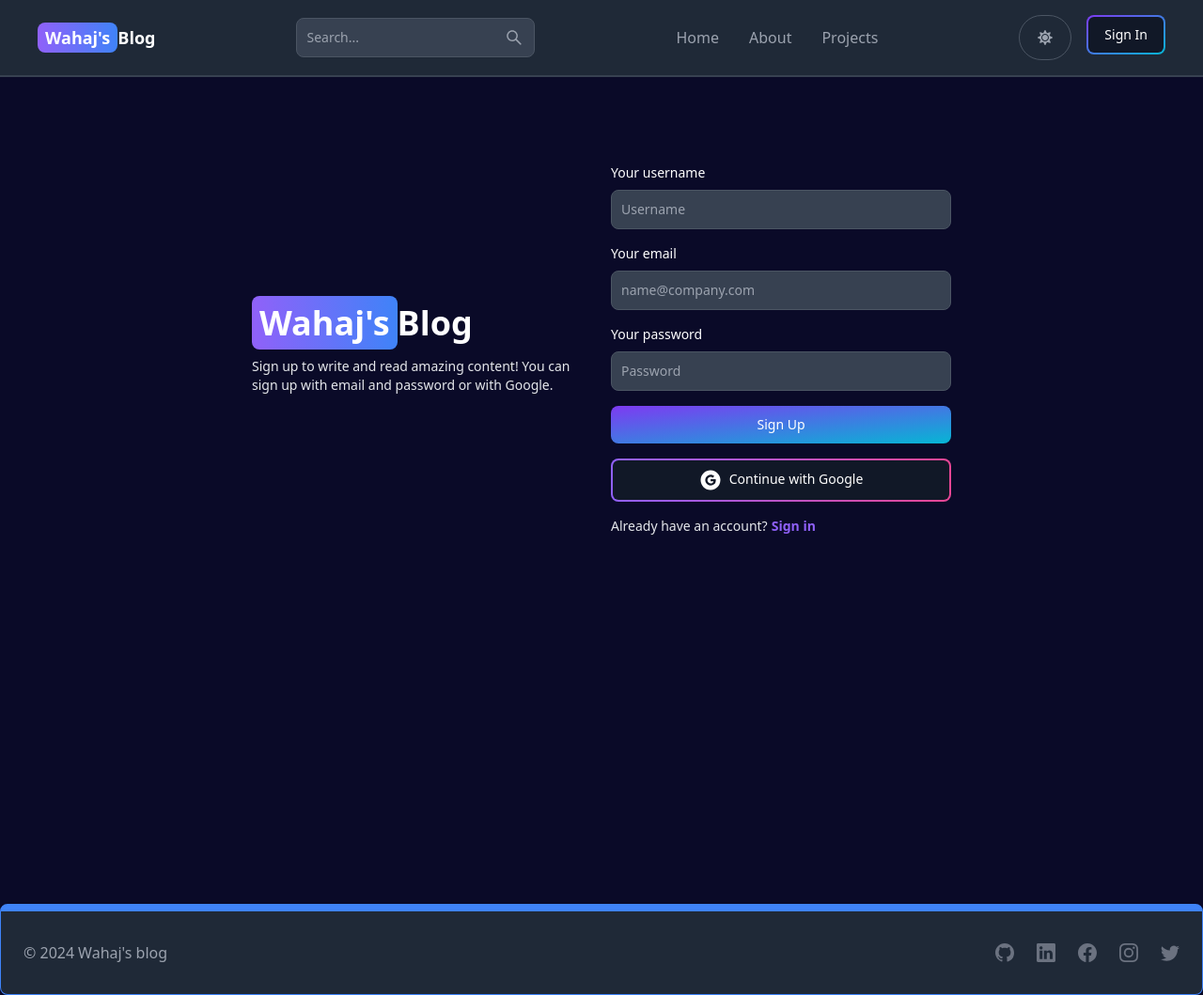
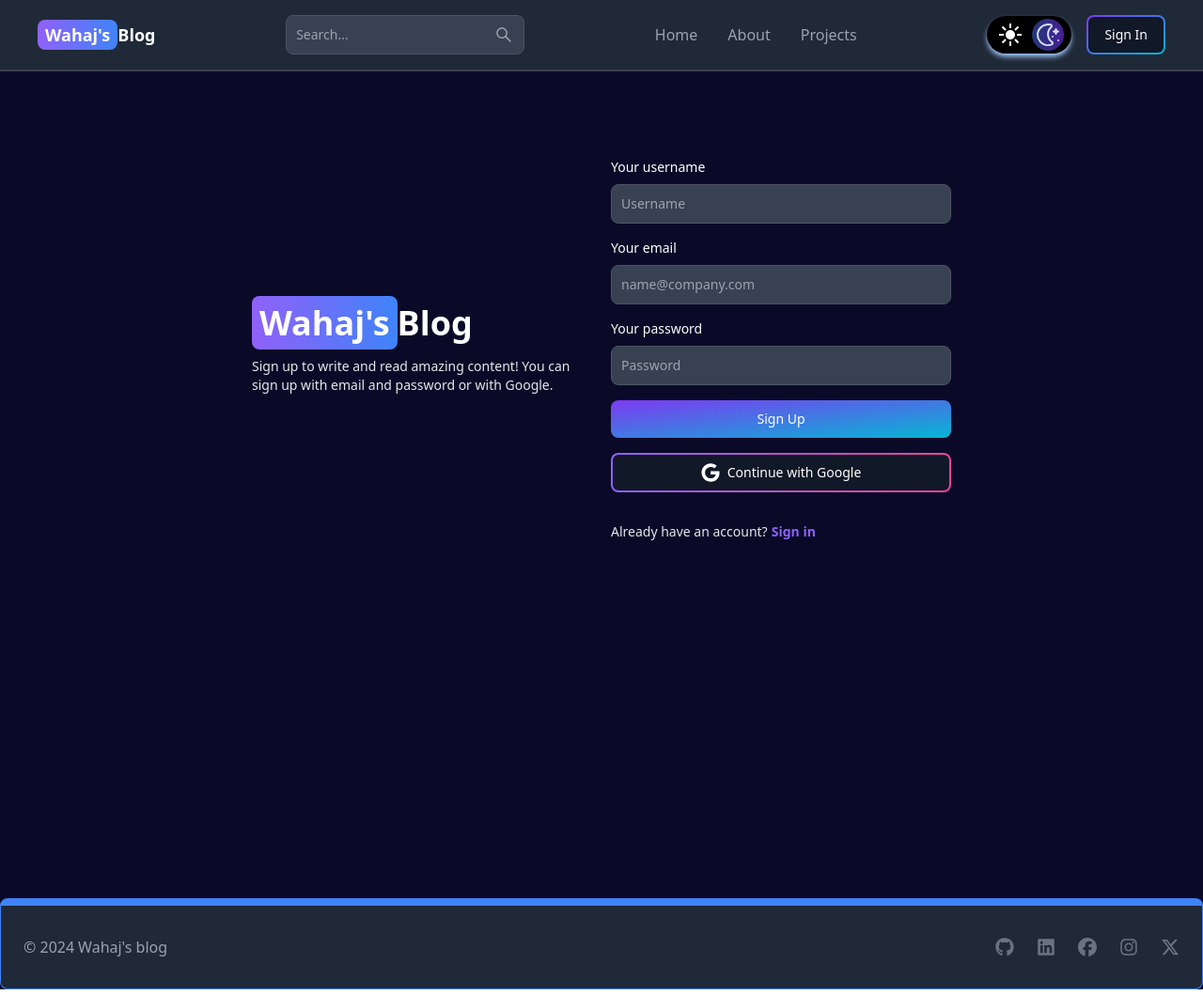
Before and after one commit to Wahaj-Khan/mern-blog, a React (Vite) app in the folder client/: page /sign-up in a window 1280 px wide. Shown: the whole page at 94% size. Built offline with nearby package versions, Linux system fonts and the light colour scheme; no server answers.

Commit message:
added theme-toggle button and toast

```diff
--- a/client/package.json
+++ b/client/package.json
@@ -18,7 +18,8 @@
     "react-icons": "^5.2.1",
     "react-redux": "^9.1.2",
     "react-router-dom": "^6.24.0",
-    "redux-persist": "^6.0.0"
+    "redux-persist": "^6.0.0",
+    "sonner": "^1.5.0"
   },
   "devDependencies": {
     "@types/react": "^18.3.3",
--- /dev/null
+++ b/client/src/components/Button/ThemeButton.jsx
@@ -0,0 +1,53 @@
+import { useSelector, useDispatch } from "react-redux"
+import { toggleTheme } from "../../redux/theme/themeSlice"
+const ThemeButton = () => {
+    const dispatch = useDispatch()
+    const { theme } = useSelector(state => state.theme)
+
+
+    return (
+        <label className="hidden md:inline-flex items-center relative">
+            <input className="peer hidden" id="toggle" type="checkbox" defaultChecked={theme === 'dark'} onClick={() => { dispatch(toggleTheme()) }} />
+            <div
+                className={`relative w-[90px] h-[40px] rounded-full shadow-lg duration-300 after:duration-300 after:absolute after:content-[''] after:w-[34px] after:h-[34px] after:rounded-full after:top-[3px]
+                        ${theme === 'dark'
+                        ? 'bg-black after:bg-gradient-to-r from-blue-900 to-purple-900 after:left-[82px] after:translate-x-[-100%] shadow-blue-300 shadow-md '
+                        : 'bg-white after:bg-gradient-to-r from-orange-500 to-yellow-300 after:left-[8.1px] shadow-md shadow-purple-300'
+                    }`}
+            >
+
+            </div>
+
+            <svg
+                height="0"
+                width="100"
+                viewBox="0 0 24 24"
+                data-name="Layer 1"
+                id="Layer_1"
+                xmlns="http://www.w3.org/2000/svg"
+                className="fill-white peer-checked:opacity-100 absolute w-6 h-6 left-[13px]"
+            >
+                <path
+                    d="M12,17c-2.76,0-5-2.24-5-5s2.24-5,5-5,5,2.24,5,5-2.24,5-5,5ZM13,0h-2V5h2V0Zm0,19h-2v5h2v-5ZM5,11H0v2H5v-2Zm19,0h-5v2h5v-2Zm-2.81-6.78l-1.41-1.41-3.54,3.54,1.41,1.41,3.54-3.54ZM7.76,17.66l-1.41-1.41-3.54,3.54,1.41,1.41,3.54-3.54Zm0-11.31l-3.54-3.54-1.41,1.41,3.54,3.54,1.41-1.41Zm13.44,13.44l-3.54-3.54-1.41,1.41,3.54,3.54,1.41-1.41Z"
+                ></path>
+            </svg>
+            <svg
+                height="512"
+                width="512"
+                viewBox="0 0 24 24"
+                data-name="Layer 1"
+                id="Layer_1"
+                xmlns="http://www.w3.org/2000/svg"
+                className="fill-black opacity-60 peer-checked:opacity-100 peer-checked:fill-[rgb(207,224,255)] absolute w-6 h-6 right-[13px]"
+            >
+                <path
+                    d="M12.009,24A12.067,12.067,0,0,1,.075,10.725,12.121,12.121,0,0,1,10.1.152a13,13,0,0,1,5.03.206,2.5,2.5,0,0,1,1.8,1.8,2.47,2.47,0,0,1-.7,2.425c-4.559,4.168-4.165,10.645.807,14.412h0a2.5,2.5,0,0,1-.7,4.319A13.875,13.875,0,0,1,12.009,24Zm.074-22a10.776,10.776,0,0,0-1.675.127,10.1,10.1,0,0,0-8.344,8.8A9.928,9.928,0,0,0,4.581,18.7a10.473,10.473,0,0,0,11.093,2.734.5.5,0,0,0,.138-.856h0C9.883,16.1,9.417,8.087,14.865,3.124a.459.459,0,0,0,.127-.465.491.491,0,0,0-.356-.362A10.68,10.68,0,0,0,12.083,2ZM20.5,12a1,1,0,0,1-.97-.757l-.358-1.43L17.74,9.428a1,1,0,0,1,.035-1.94l1.4-.325.351-1.406a1,1,0,0,1,1.94,0l.355,1.418,1.418.355a1,1,0,0,1,0,1.94l-1.418.355-.355,1.418A1,1,0,0,1,20.5,12ZM16,14a1,1,0,0,0,2,0A1,1,0,0,0,16,14Zm6,4a1,1,0,0,0,2,0A1,1,0,0,0,22,18Z"
+                ></path>
+            </svg>
+        </label>
+
+
+    )
+}
+
+export default ThemeButton
--- a/client/src/components/DashProfile.jsx
+++ b/client/src/components/Dashboard/DashProfile.jsx
@@ -7,8 +7,8 @@ const DashProfile = () => {
     <div className='flex flex-col justify-center items-center mt-5 md:mt-12 w-full px-4'>
       <h1 className='font-semibold text-3xl'>Profile</h1>
       <form className='flex flex-col w-full md:w-1/3 mt-8 md:mt-12 gap-4'>
-        <div className='mb-2 w-32 h-32 self-center shadow-md shadow-black overflow-hidden rounded-full'>
-          <img src={currentUser.profilePicture} alt="profile image" className='w-32 h-32 object-cover rounded-full border-4 border-slate-400 cursor-pointer' />
+        <div className='mb-2 w-32 h-32 self-center shadow-md overflow-hidden rounded-full'>
+          <img src={currentUser.profilePicture} alt="profile image" className='w-32 h-32 object-cover rounded-full border-4 border-blue-400 cursor-pointer' />
         </div>
         <TextInput type='text' id='username' placeholder='Username' defaultValue={currentUser.username} />
         <TextInput type='email' id='email' placeholder='Email' defaultValue={currentUser.email} />
--- a/client/src/components/Footer.jsx
+++ b/client/src/components/Footer.jsx
@@ -1,5 +1,5 @@
 import { Footer } from 'flowbite-react';
-import { BsFacebook, BsInstagram, BsTwitter, BsGithub, BsLinkedin } from 'react-icons/bs';
+import { FaFacebook, FaGithub, FaLinkedin, FaXTwitter, FaInstagram } from "react-icons/fa6";
 
 const FooterCom = () => {
     return (
@@ -8,11 +8,11 @@ const FooterCom = () => {
                 <div className='w-full h-10 sm:flex sm:items-center sm:justify-between'>
                     <Footer.Copyright className='text-base' href='#' by="Wahaj's blog" year={new Date().getFullYear()} />
                     <div className="flex gap-6 sm:mt-0 mt-4 sm:justify-center">
-                        <Footer.Icon href='https://github.com/Wahaj-Khan' icon={BsGithub} />
-                        <Footer.Icon href='https://www.linkedin.com/in/wahaj-khan-4a779520a' icon={BsLinkedin} />
-                        <Footer.Icon href='#' icon={BsFacebook} />
-                        <Footer.Icon href='#' icon={BsInstagram} />
-                        <Footer.Icon href='#' icon={BsTwitter} />
+                        <Footer.Icon href='https://github.com/Wahaj-Khan' icon={FaGithub} />
+                        <Footer.Icon href='https://www.linkedin.com/in/wahaj-khan-4a779520a' icon={FaLinkedin} />
+                        <Footer.Icon href='#' icon={FaFacebook} />
+                        <Footer.Icon href='#' icon={FaInstagram} />
+                        <Footer.Icon href='#' icon={FaXTwitter} />
                     </div>
                 </div>
             </div>
--- a/client/src/components/Header.jsx
+++ b/client/src/components/Header.jsx
@@ -1,11 +1,10 @@
 import { Button, Dropdown, Navbar, TextInput } from "flowbite-react"
 import { Link, useLocation, useNavigate } from "react-router-dom"
 import { AiOutlineSearch } from "react-icons/ai"
-import { FaMoon, FaSun } from "react-icons/fa"
 import { FaArrowRightFromBracket } from "react-icons/fa6";
 import { useSelector, useDispatch } from "react-redux"
-import { toggleTheme } from "../redux/theme/themeSlice";
 import { signOut } from "../redux/user/userSlice";
+import ThemeButton from "./Button/ThemeButton";
 
 const Header = () => {
 
@@ -13,12 +12,11 @@ const Header = () => {
     const navigate = useNavigate()
     const path = useLocation().pathname
     const { currentUser } = useSelector(state => state.user)
-    const { theme } = useSelector(state => state.theme)
 
     const signOutHandler = (e) => {
         e.preventDefault();
         dispatch(signOut());
-        navigate('/sign-in', { replace: true });
+        navigate('/sign-in');
     }
 
     return (
@@ -40,10 +38,7 @@ const Header = () => {
                 <AiOutlineSearch />
             </Button>
             <div className="flex mr-6 gap-4 md:order-2">
-                <Button className="w-14 h-12 hidden sm:inline" color='gray' pill onClick={() => { dispatch(toggleTheme()) }}>
-                    {theme === 'dark' ? <FaSun size={16} className="ml-[1px]" /> : <FaMoon size={16} className="ml-[1px]" />}
-                </Button>
-
+                <ThemeButton />
                 {currentUser ? (
                     <Dropdown
                         arrowIcon={false}
--- a/client/src/components/OAuth.jsx
+++ b/client/src/components/OAuth.jsx
@@ -1,20 +1,24 @@
-import { Button } from 'flowbite-react'
-import { AiFillGoogleCircle } from 'react-icons/ai'
-import { getAuth, GoogleAuthProvider, signInWithPopup } from 'firebase/auth'
-import { app } from '../firebase'
-import { useDispatch } from 'react-redux'
-import { signInSuccess } from '../redux/user/userSlice'
-import { useNavigate } from 'react-router-dom'
+import { Button } from 'flowbite-react';
+import { FaGoogle } from "react-icons/fa";
+import { getAuth, GoogleAuthProvider, signInWithPopup } from 'firebase/auth';
+import { app } from '../firebase';
+import { useDispatch } from 'react-redux';
+import { signInSuccess } from '../redux/user/userSlice';
+import { useNavigate } from 'react-router-dom';
+import { Toaster, toast } from 'sonner';
 
 const OAuth = () => {
-    const dispatch = useDispatch()
-    const navigate = useNavigate()
-    const auth = getAuth(app)
+    const dispatch = useDispatch();
+    const navigate = useNavigate();
+    const auth = getAuth(app);
+
     const handleGoogleAuth = async () => {
-        const provider = new GoogleAuthProvider()
-        provider.setCustomParameters({ prompt: 'select_account' })
+        const provider = new GoogleAuthProvider();
+        provider.setCustomParameters({ prompt: 'select_account' });
+
+        const signInPromise = new Promise(async (resolve, reject) => {
             try {
-            const resultsFromGoogle = await signInWithPopup(auth, provider)
+                const resultsFromGoogle = await signInWithPopup(auth, provider);
                 const res = await fetch('/api/auth/google', {
                     method: 'POST',
                     headers: {
@@ -25,24 +29,46 @@ const OAuth = () => {
                         email: resultsFromGoogle.user.email,
                         googlePhotoURL: resultsFromGoogle.user.photoURL
                     })
-            })
-            const data = await res.json()
-            if(res.ok) {
-                dispatch(signInSuccess(data))
-                navigate('/')
+                });
+                const data = await res.json();
+                if (res.ok) {
+                    dispatch(signInSuccess(data));
+                    resolve(data);
+                } else {
+                    reject(data.message || 'An error occurred.');
                 }
             } catch (error) {
-            console.error(error)
+                if (error.code === 'auth/popup-closed-by-user') {
+                    reject('Popup closed by user!');
+                } else {
+                    reject(error.message || 'An error occurred.');
                 }
             }
+        });
 
+        toast.promise(signInPromise, {
+            loading: 'Signing in...',
+            success: () => {
+                setTimeout(() => {
+                    navigate("/");
+                }, 1000);
+                return 'Signed in successfully!';
+            },
+            error: (err) => {
+                return `Error: ${err}`;
+            }
+        });
+    };
 
     return (
+        <>
             <Button type='button' gradientDuoTone='purpleToPink' outline onClick={handleGoogleAuth}>
-    <AiFillGoogleCircle className='w-6 h-6 mr-2'/>
-    <span className="mt-[1px]">Continue with Google</span>
+                <FaGoogle className='w-5 h-5 mr-2' />
+                <span>Continue with Google</span>
             </Button>
-  )
+            <Toaster />
+        </>
+    );
 }
 
-export default OAuth
+export default OAuth;
--- a/client/src/pages/Dashboard.jsx
+++ b/client/src/pages/Dashboard.jsx
@@ -1,7 +1,7 @@
 import { useEffect, useState } from "react"
 import { useLocation } from "react-router-dom"
-import DashSidebar from "../components/DashSidebar"
-import DashProfile from "../components/DashProfile"
+import DashSidebar from "../components/Dashboard/DashSidebar"
+import DashProfile from "../components/Dashboard/DashProfile"
 
 const Dashboard = () => {
   const location = useLocation()
--- a/client/src/redux/user/userSlice.js
+++ b/client/src/redux/user/userSlice.js
@@ -24,7 +24,9 @@ export const userSlice = createSlice({
             state.error = action.payload;
         },
         signOut: (state) => {
+            state.loading = false;
             state.currentUser = null;
+            state.error = null;
         },
     },
 });
```
Also changed, not shown: client/src/components/Dashboard/DashSidebar.jsx (renamed from client/src/components/DashSidebar.jsx, +13 -2 lines), client/src/pages/SignIn.jsx (+43 -23 lines), 1 other file (tests, documents, lock files or other folders). Lines whose indentation alone changed are shown as unchanged.
